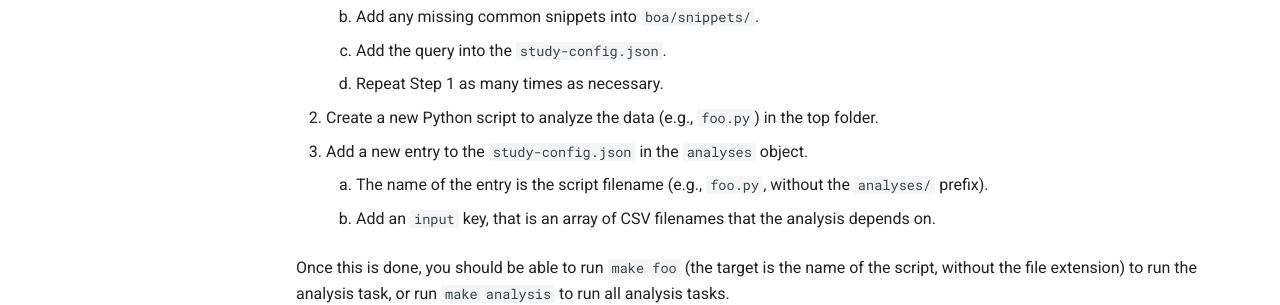
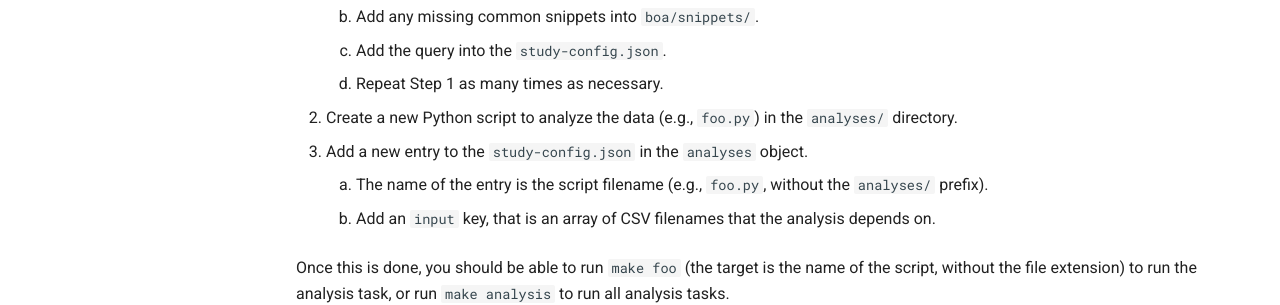
Before and after one commit to boalang/study-template, an MkDocs documentation site: the page built from docs/research/add-analysis.md, in a window 1280 px wide. Shown: the part 425-730 px from the top of the page. Built offline with MkDocs 1.6.1 and Material for MkDocs 9.7.7, drawn with Linux system fonts in a browser that asks for light colours; comment, search, counter and statistics services are not loaded; the version menu is left out.

Commit message:
Python scripts need to be in analyses, not the top folder

```diff
--- a/docs/research/add-analysis.md
+++ b/docs/research/add-analysis.md
@@ -7,7 +7,7 @@ The steps to add a new analysis are as follows:
     1. Add any missing common snippets into `boa/snippets/`.
     1. Add the query into the `study-config.json`.
     1. Repeat Step 1 as many times as necessary.
-1. Create a new Python script to analyze the data (e.g., `foo.py`) in the top folder.
+1. Create a new Python script to analyze the data (e.g., `foo.py`) in the `analyses/` directory.
 1. Add a new entry to the `study-config.json` in the `analyses` object.
     1. The name of the entry is the script filename (e.g., `foo.py`, without the `analyses/` prefix).
     1. Add an `input` key, that is an array of CSV filenames that the analysis depends on.
```
